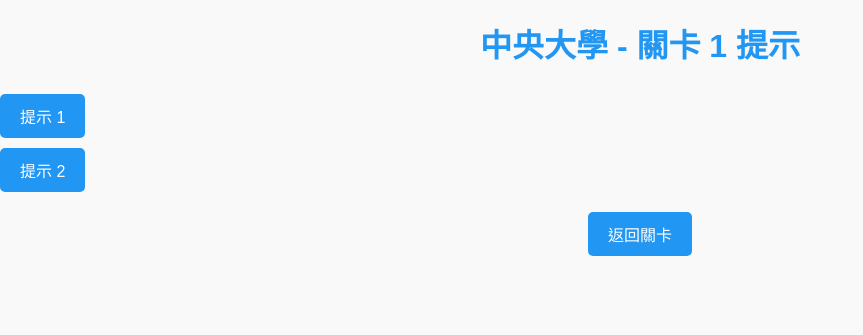
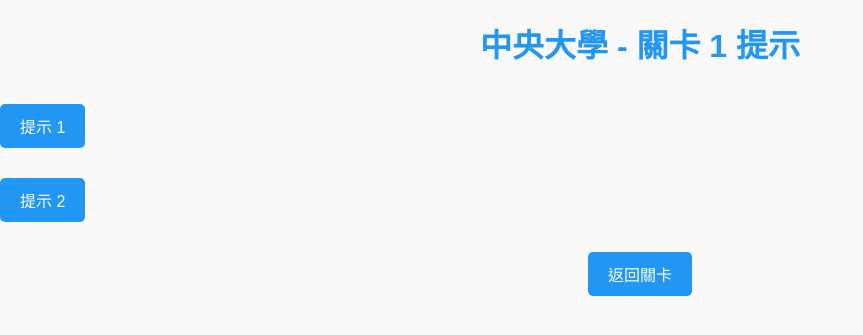
Before and after one commit to h04898989/puzzletest, a Flask app: page /game/1/level/1/hints in a window 1280 px wide. Shown: the top 335 px of the page, without its empty margins (0-863 px from the left). Run offline with Flask 3, Linux system fonts and the light colour scheme.

Commit message:
modify button position

```diff
--- a/static/style.css
+++ b/static/style.css
@@ -43,7 +43,7 @@ ul li a:hover {
     margin-top: 20px;
 }
 
-/* 提示按鈕樣式 */
+/* 燈泡提示按鈕樣式 */
 .hint-button {
     display: flex;
     align-items: center;
@@ -151,3 +151,33 @@ p {
 .return-button-container button:hover {
     background-color: #1976D2; /* 深藍色背景 */
 }
+
+/* 提示按鈕列表容器 */
+.hint-list {
+    display: flex; /* 使用 Flexbox */
+    flex-direction: column; /* 垂直排列按鈕 */
+    align-items: center; /* 水平置中按鈕 */
+    gap: 10px; /* 按鈕之間的間距 */
+    padding: 0;
+    list-style: none; /* 移除預設的列表樣式 */
+}
+
+.hint-list li {
+    width: 100%; /* 讓按鈕佔據整行寬度（可選） */
+    text-align: center; /* 讓按鈕文字置中 */
+}
+
+.hint-list button {
+    padding: 10px 20px;
+    font-size: 16px;
+    color: #fff;
+    background-color: #2196F3; /* 藍色背景 */
+    border: none;
+    border-radius: 5px;
+    cursor: pointer;
+    white-space: nowrap; /* 防止文字換行 */
+}
+
+.hint-list button:hover {
+    background-color: #1976D2; /* 深藍色背景 */
+}
--- a/templates/hints.html
+++ b/templates/hints.html
@@ -14,7 +14,7 @@
 </head>
 <body>
     <h1>{{ game_name }} - 關卡 {{ level_id }} 提示</h1>
-    <ul>
+    <ul class="hint-list">
         {% for hint in hints %}
         <li>
             <button onclick="toggleHint('hint-{{ loop.index }}')">提示 {{ loop.index }}</button>
```
